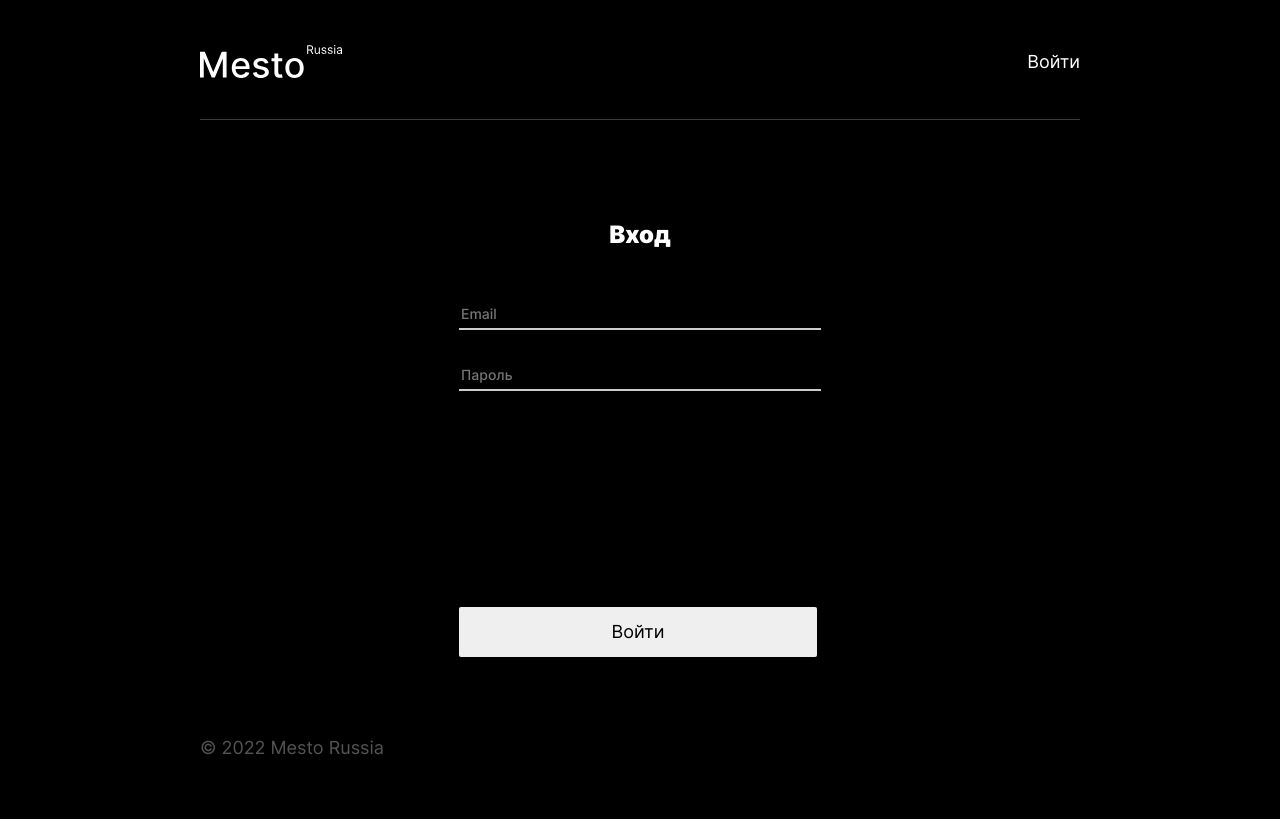
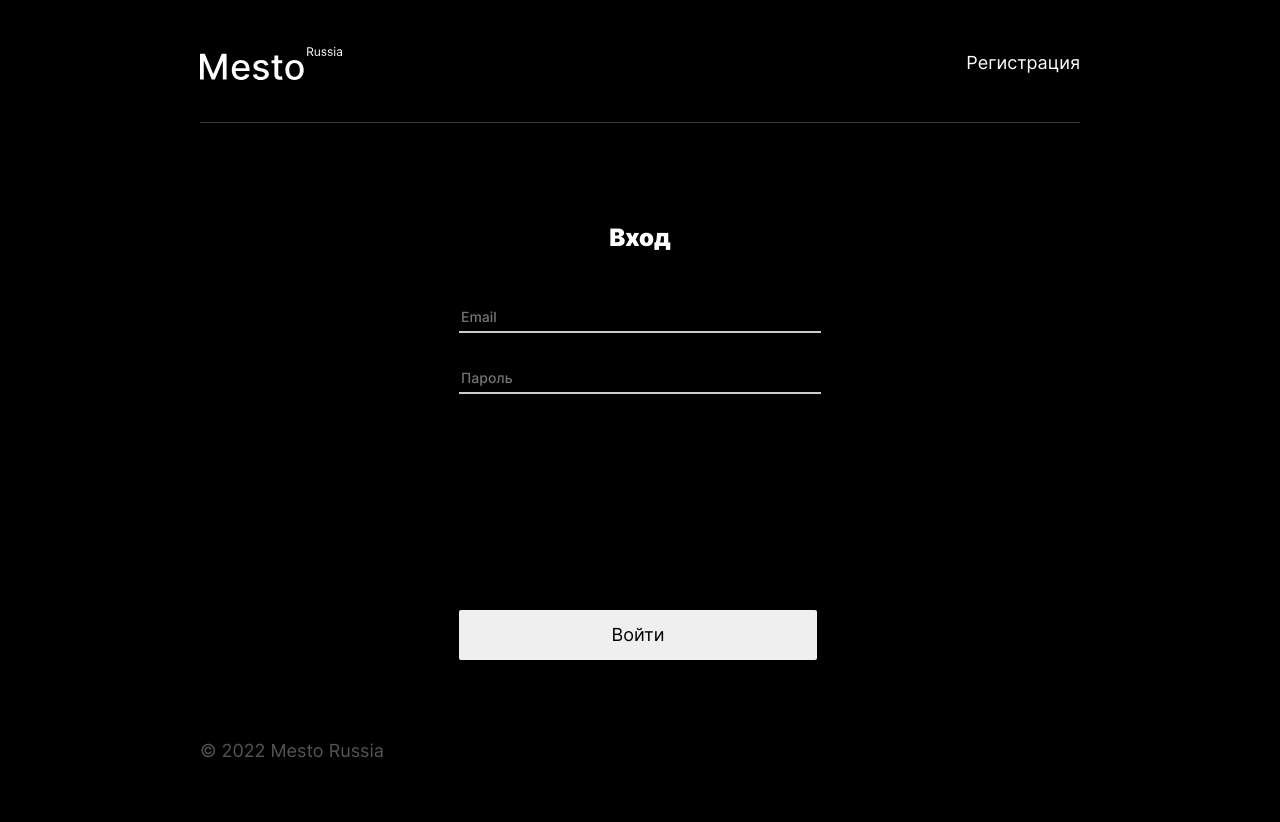
Before and after one commit to irina-tim/react-mesto-auth, a React (Create React App) app: page /sign-in in a window 1280 px wide. Built offline with nearby package versions, Linux system fonts and the light colour scheme; no server answers.

Commit message:
feat: add userData.email to header

```diff
--- /dev/null
+++ b/src/blocks/header/__group/header__group.css
@@ -0,0 +1,4 @@
+.header__group {
+  display: flex;
+  gap: 24px;
+}
--- /dev/null
+++ b/src/blocks/header/__user/header__user.css
@@ -0,0 +1,8 @@
+.header__user {
+  color: white;
+  font: 500 18px/22px "Inter", Arial, sans-serif;
+}
+
+@media screen and (max-width: 700px) {
+    .header__user {}
+}
--- a/src/components/App.js
+++ b/src/components/App.js
@@ -244,6 +244,10 @@ function App() {
     navigate("/sign-in");
   }
 
+  function navigateToRegister() {
+    navigate("/sign-up");
+  }
+
   return (
     <CurrentUserContext.Provider value={currentUser}>
       <div className="page" onClick={closeAllPopups}>
@@ -252,6 +256,7 @@ function App() {
           handleSignOut={signOut}
           userData={userData}
           navigateToLogin={navigateToLogin}
+          navigateToRegister={navigateToRegister}
         />
         <Routes>
           <Route
--- a/src/components/Header.js
+++ b/src/components/Header.js
@@ -1,21 +1,32 @@
-import { NavLink, useLocation } from "react-router-dom";
+import { useLocation } from "react-router-dom";
 
 function Header({ loggedIn, ...props }) {
-  const currentLocation = useLocation();
+  const location = useLocation();
   function handleClick() {
-    loggedIn ? props.handleSignOut() : props.navigateToLogin();
+    loggedIn
+      ? props.handleSignOut()
+      : location.pathname === "/sign-up"
+      ? props.navigateToLogin()
+      : props.navigateToRegister();
   }
 
   return (
     <header className="header page__header">
       <div className="header__logo"></div>
-      <button className="header__link" onClick={handleClick}>
-        {loggedIn ? "Выйти" : "Войти"}
-      </button>
+      <div className="header__group">
+        <p className="header__user">
+          {loggedIn && props.userData && props.userData.email}
+        </p>
+        <button className="header__link" onClick={handleClick}>
+          {loggedIn
+            ? "Выйти"
+            : location.pathname === "/sign-up"
+            ? "Войти"
+            : "Регистрация"}
+        </button>
+      </div>
     </header>
   );
 }
 
 export default Header;
-
-//to={`${loggedIn ? "/sign-up" : "/sign-in"}`}
--- a/src/index.css
+++ b/src/index.css
@@ -19,6 +19,8 @@
 @import url(./blocks/header/header.css);
 @import url(./blocks/header/__logo/header__logo.css);
 @import url(./blocks/header/__link/header__link.css);
+@import url(./blocks/header/__user/header__user.css);
+@import url(./blocks/header/__group/header__group.css);
 @import url(./blocks/content/content.css);
 @import url(./blocks/profile/profile.css);
 @import url(./blocks/profile/__avatar/profile__avatar.css);
```
